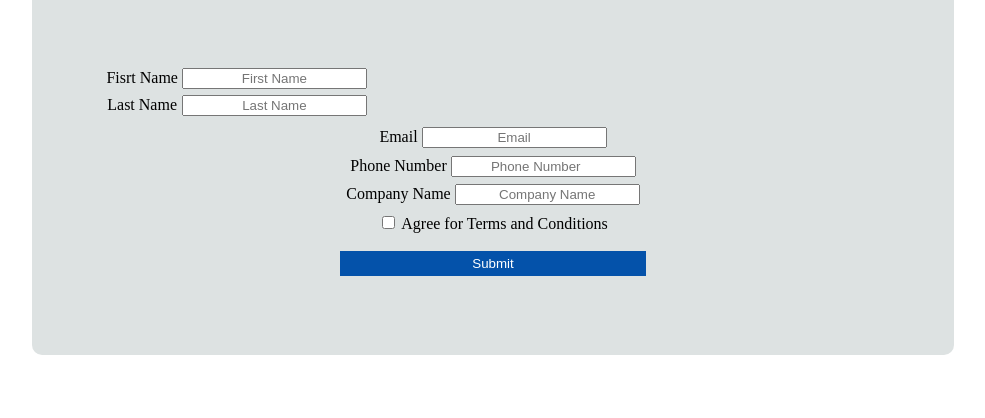
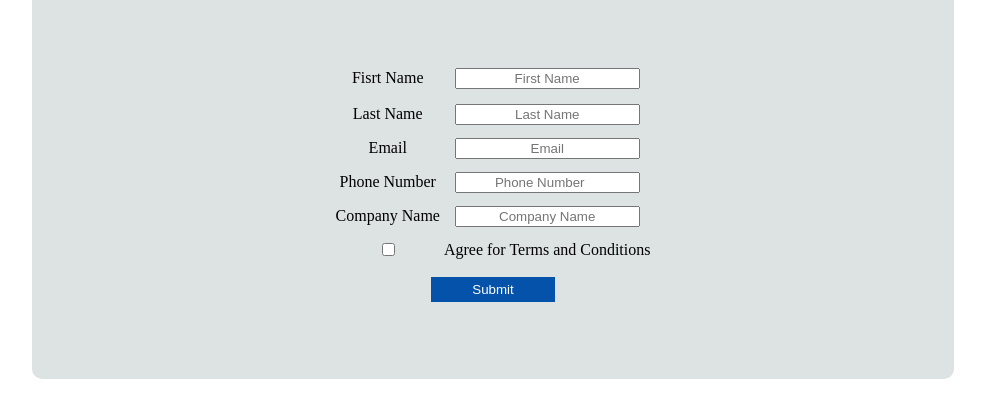
Before and after one commit to mekarthikr/LAMP, a plain HTML site: page JS/form validation/index.html in a window 1280 px wide. Shown: the part 202-620 px from the top of the page, without its empty margins (147-1132 px from the left). Drawn offline with Linux system fonts and the light colour scheme; files whose address does not match are found by name.

Commit message:
modification in Form

```diff
--- a/JS/form validation/index.html
+++ b/JS/form validation/index.html
@@ -21,7 +21,11 @@
                         <td>
                             <input class="input" type="text" id="firstName" placeholder="First Name" required>
                         </td>
-                        <td>
+                    </div>
+                </tr>
+                <tr>
+                    <div class="row">
+                        <td colspan="2">
                             <div class="invalid_format" id="fisrtNameError"></div>
                         </td>
                     </div>
@@ -35,35 +39,88 @@
                             <td>
                                 <input class="input" type="text" id="lastName" placeholder="Last Name" required>
                             </td>
-                            <td>
-                                <div class="invalid_format" id="lastNameError"></div>
-                            </td>
                         </tr>
                     </div>
                 </tr>
-            </table>
+                <tr>
                     <div class="row">
+                        <td colspan="2">
+                            <div class="invalid_format" id="lastNameError"></div>
+                        </td>
+                    </div>
+                </tr>
+                <tr>
+                    <div class="row">
+                        <td>
                             <label class="lable" for="mail">Email</label>
+                        </td>
+                        <td>
                             <input class="input" type="email" id="mail" placeholder="Email" required>
+                        </td>
+                    </div>
+                </tr>
+                <tr>
+                    <div class="row">
+                        <td colspan="2">
                             <div class="invalid_format" id="emailError"></div>
+                        </td>
                     </div>
+                </tr>
+                <tr>
                     <div class="row">
+                        <td>
                             <label class="lable" for="phoneNumber">Phone Number</label>
+                        </td>
+                        <td>
                             <input class="input" type="number" id="phoneNumber" placeholder="Phone Number" required>
+                        </td>
+                    </div>
+                </tr>
+                <tr>
+                    <div class="row">
+                        <td colspan="2">
                             <div class="invalid_format" id="phoneNumberError"></div>
+                        </td>
                     </div>
+                </tr>
+                <tr>
                     <div class="row">
+                        <td>
                             <label class="lable" for="companyName">Company Name</label>
+                        </td>
+                        <td>
                             <input class="input" type="text" id="companyName" placeholder="Company Name" required>
+                        </td>
+                    </div>
+                </tr>
+                <tr>
+                    <div class="row">
+                        <td colspan="2">
                             <div class="invalid_format" id="companyNameError"></div>
+                        </td>
                     </div>
+                </tr>
+                <tr>
                     <div class="row">
+                        <td>
                             <input class="input" type="checkbox" id="agreeT&C" required>
+                        </td>
+                       <td colspan="2">
                         <label class="lable" for="agreeT&C">Agree for Terms and Conditions</label>
+                       </td>
                     </div>
+                </tr>
+                <tr>
+                    <td colspan="3">
                         <div class="row">
                             <button class="submit_button" type="submit">Submit</button>
                         </div>
+                    </td>
+                </tr>
+            </table>
+
+
+
         </form>
         <script>
             const firstname = document.getElementById("firstName");
--- a/JS/form validation/style.css
+++ b/JS/form validation/style.css
@@ -52,3 +52,7 @@ input[type=number]
     color: rgb(255, 0, 0);
     text-align: center;
 }
+table{
+    /* padding: 0 20% 0 20%; */
+    margin: 0 auto 0 auto;
+}
```
Lines whose indentation alone changed are shown as unchanged.
